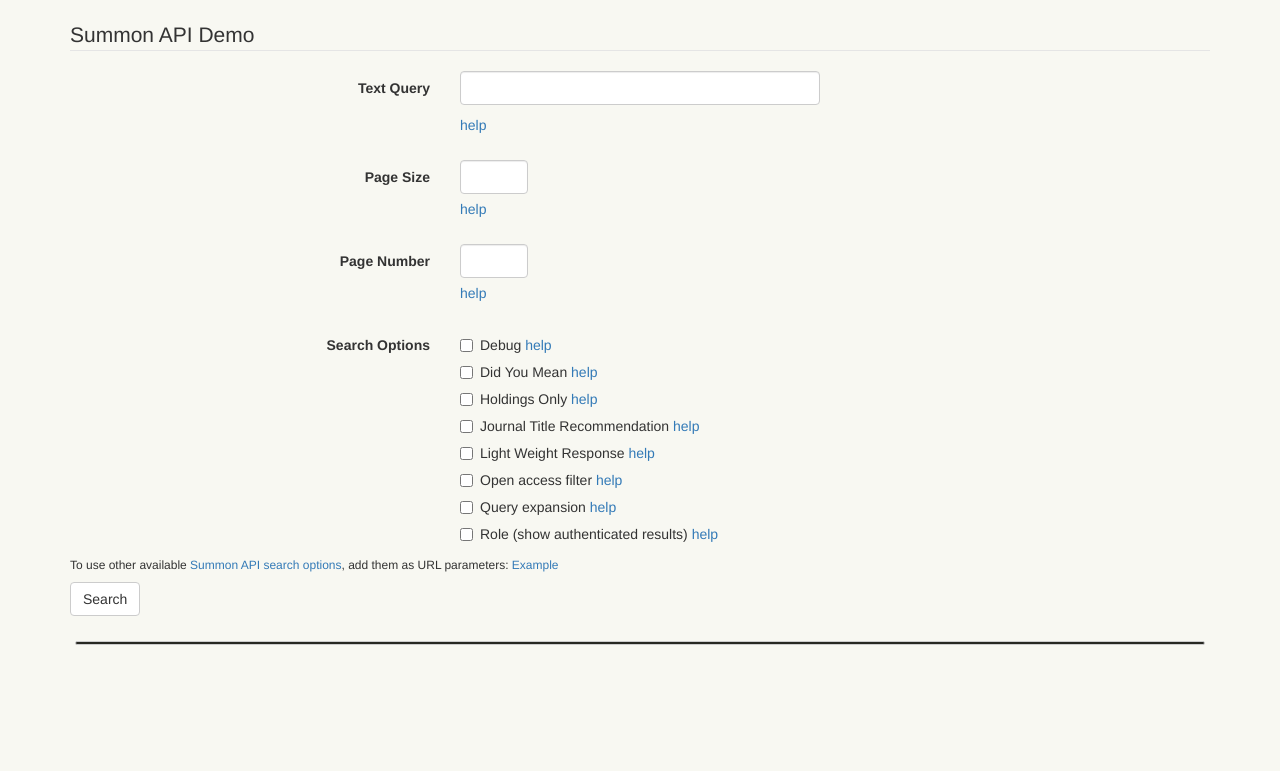
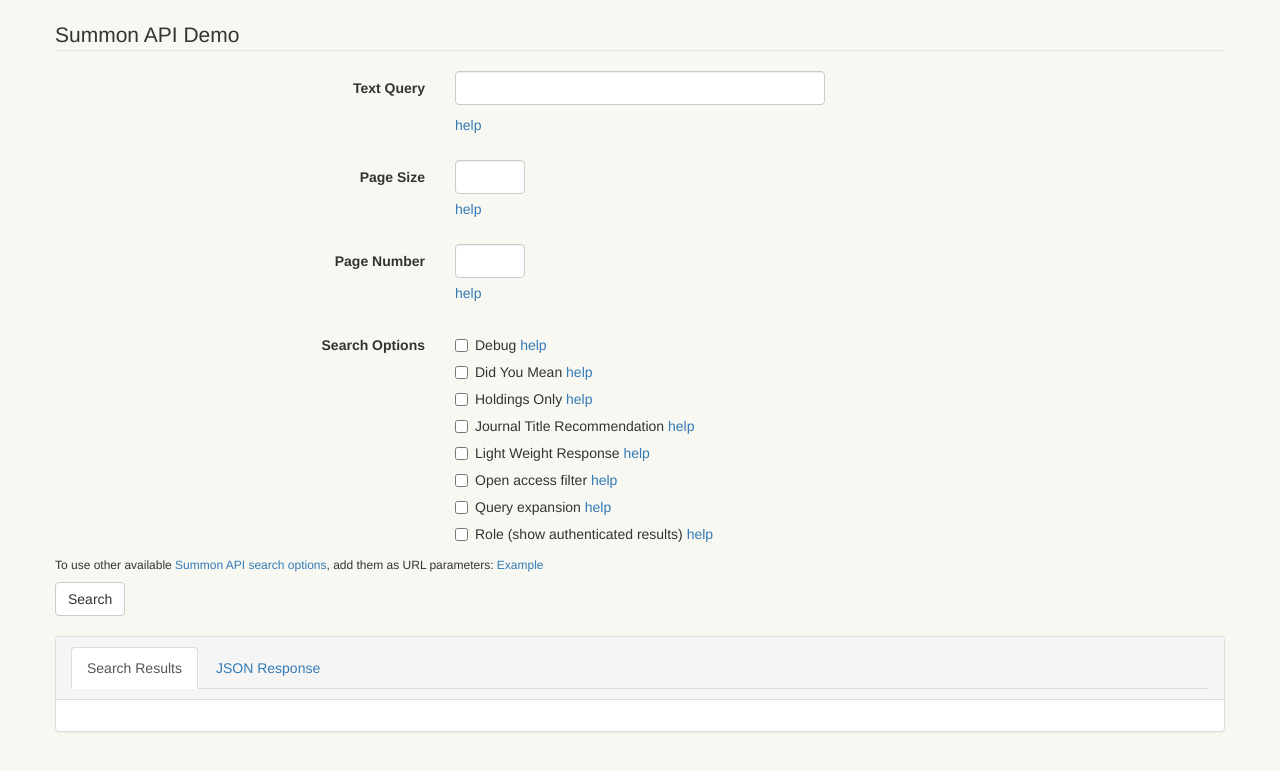
Before and after one commit to summon/summon-api-toolkit, a Flask app: page / in a window 1280 px wide. Shown: the top 771 px of the page. Run offline with Flask 2, Linux system fonts and the light colour scheme; some libraries are stand-ins or nearby versions.

Commit message:
Adding demo search results section

```diff
--- a/python3/app/app.py
+++ b/python3/app/app.py
@@ -4,6 +4,12 @@
 from modules import summonapi
 
 
+'''
+Create a file named ".env" and add your Summon API credentials as follows:
+ACCESS_ID=youraccessid
+API_KEY=yourapikey
+Ensure that this file is never committed to version control.
+'''
 load_dotenv('.env')
 access_id = os.environ['ACCESS_ID']
 api_key = os.environ['API_KEY']
--- a/python3/app/templates/index.html
+++ b/python3/app/templates/index.html
@@ -18,6 +18,11 @@
       color: #f8f8f2;
       padding: 1px 5px;
       margin: 5px;
+    }
+
+    .container {
+      padding-left: 0px;
+      padding-right: 0px;
     }
 
     .string {
@@ -155,7 +160,39 @@
     <br> {% if error is defined %}
     <h4>{{ error }}</h4>
     {% endif %}
-    <pre><code id="json"></code></pre>
+
+    <div class="container">
+        <div class="row">
+          <div class="col-md-12">
+                <div class="panel with-nav-tabs panel-default">
+                    <div class="panel-heading">
+                            <ul class="nav nav-tabs">
+                                <li class="active"><a href="#tab1default" data-toggle="tab">Search Results</a></li>
+                                <li><a href="#tab2default" data-toggle="tab">JSON Response</a></li>
+                            </ul>
+                    </div>
+                    <div class="panel-body">
+                        <div class="tab-content">
+                            <div class="tab-pane fade in active" id="tab1default">
+                                <div class="container">
+                                    <section id="searchresults" class="col-xs-12 col-sm-6 col-md-12">
+                                    <!-- <article class="search-result row">
+                                      <div class="col-xs-12 col-sm-12 col-md-7">
+                                        <h3><a href="#" title="">Title</a></h3>
+                                        <p>Description</p>
+                                      </div>
+                                    </article> -->
+                                  </section>
+                                </div>
+                              </div>
+                            <div class="tab-pane fade" id="tab2default"><pre><code id="json"></code></pre></div>
+                        </div>
+                    </div>
+                </div>
+            </div>
+      </div>
+    </div>
+
   </div>
   <script src="//code.jquery.com/jquery-2.2.1.min.js"></script>
   <script src="//netdna.bootstrapcdn.com/bootstrap/3.3.6/js/bootstrap.min.js"></script>
@@ -190,6 +227,19 @@
       console.log(data);
       var str = JSON.stringify(data, undefined, 4);
       $('#json').html(syntaxHighlight(str));
+
+      for (var i=0;i<data.documents.length;i++){
+        var result = data.documents[i];
+        var article = '<article class="search-result row">' +
+                     '<div class="col-xs-12 col-sm-12 col-md-7">' +
+                     '<h3><a href="' + result.link + '" target="_blank">' +
+                     [result.Title, result.Subtitle].join(' ') +'</a></h3>' +
+                     '<p>ID: ' + result.ID + '</p>' +
+                     '<p>' + (result.Abstract||result.ContentType) + '</p>' +
+                     '</div>' +
+                     '</article>';
+        $('#searchresults').append(article);
+      }
       {% endif %}
     </script>
 </body>
```
